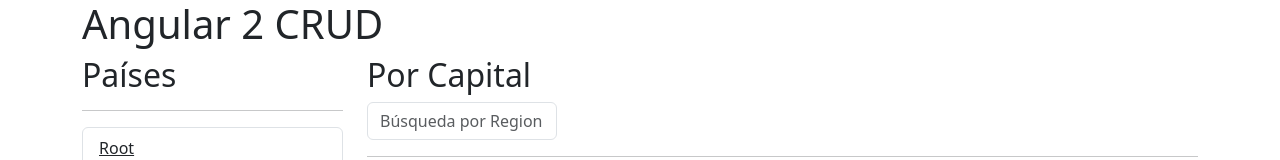
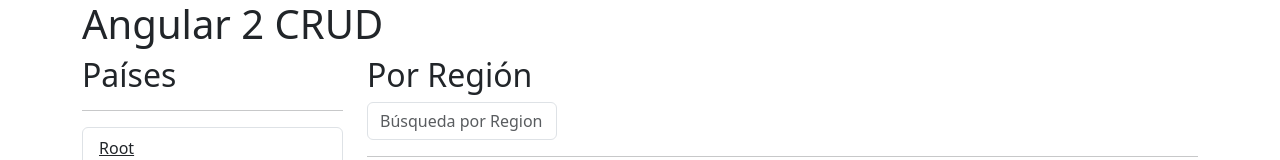
Before and after one commit to ponsianodeloor/country-app-angular, an Angular app: page /countries/by-region in a window 1280 px wide. Shown: the top 160 px of the page. Built offline with nearby package versions, Linux system fonts and the light colour scheme.

Commit message:
busqueda por region

```diff
--- a/src/app/countries/pages/by-region-page/by-region-page.component.html
+++ b/src/app/countries/pages/by-region-page/by-region-page.component.html
@@ -1,4 +1,4 @@
-<h2>Por Capital</h2>
+<h2>Por Región</h2>
 
 <div class="row">
   <div class="col-3">
```
